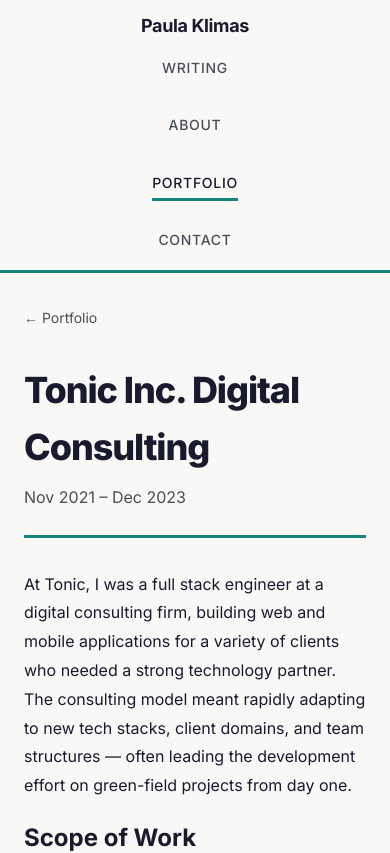
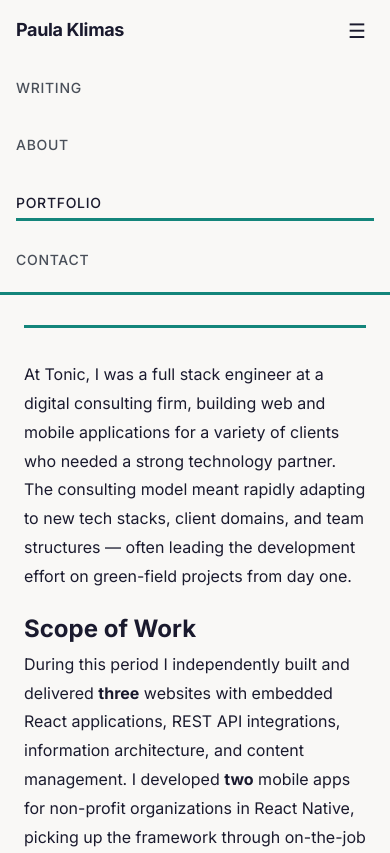
Before and after one commit to pkgoesdigital/web-waffle, a Next.js app: page /portfolio/tonic in a window 390 px wide. Shown: the top 853 px of the page. Built offline with nearby package versions, Linux system fonts and the light colour scheme.

Commit message:
Replace stacked mobile nav with hamburger menu
Tapping ☰ opens a full-width dropdown; links close the menu on click.

Co-Authored-By: Claude Sonnet 4.6 <noreply@anthropic.com>

```diff
--- a/src/components/Header/Header.module.css
+++ b/src/components/Header/Header.module.css
@@ -7,22 +7,54 @@
   height: var(--header-height);
 }
 
+.menuBtn {
+  display: none;
+}
+
 @media (max-width: 640px) {
-  .header {
-    height: auto;
+  .inner {
+    padding: 0 var(--space-4);
   }
 
-  .inner {
-    flex-direction: column;
-    align-items: flex-start;
-    gap: var(--space-3);
-    padding: var(--space-3) var(--space-4);
+  .menuBtn {
+    display: flex;
+    align-items: center;
+    justify-content: center;
+    background: none;
+    border: none;
+    cursor: pointer;
+    font-size: var(--text-xl);
+    color: var(--color-text);
+    padding: var(--space-2);
+    line-height: 1;
   }
 
   .nav {
+    display: none;
+    position: absolute;
+    top: 100%;
+    left: 0;
+    right: 0;
+    background: var(--color-bg);
+    border-bottom: 3px solid var(--color-border);
     flex-direction: column;
-    gap: var(--space-2);
+    gap: 0;
+    padding: var(--space-3) var(--space-4) var(--space-4);
+    z-index: 99;
+  }
+
+  .navOpen {
+    display: flex;
+  }
+
+  .navLink {
+    padding: var(--space-3) 0;
+    border-bottom: 1px solid var(--color-border);
     width: 100%;
+  }
+
+  .navLink:last-child {
+    border-bottom: none;
   }
 }
 
--- a/src/components/Header/NavLinks.tsx
+++ b/src/components/Header/NavLinks.tsx
@@ -1,5 +1,6 @@
 'use client'
 
+import { useState } from 'react'
 import Link from 'next/link'
 import { usePathname } from 'next/navigation'
 import styles from './Header.module.css'
@@ -13,9 +14,19 @@ const links = [
 
 export default function NavLinks() {
   const pathname = usePathname()
+  const [isOpen, setIsOpen] = useState(false)
 
   return (
-    <nav className={styles.nav}>
+    <>
+      <button
+        className={styles.menuBtn}
+        onClick={() => setIsOpen(!isOpen)}
+        aria-label="Toggle navigation"
+        aria-expanded={isOpen}
+      >
+        {isOpen ? '✕' : '☰'}
+      </button>
+      <nav className={`${styles.nav} ${isOpen ? styles.navOpen : ''}`}>
         {links.map((link) => (
           <Link
             key={link.href}
@@ -23,10 +34,12 @@ export default function NavLinks() {
             className={`${styles.navLink} ${
               pathname.startsWith(link.href) ? styles.active : ''
             }`}
+            onClick={() => setIsOpen(false)}
           >
             {link.label}
           </Link>
         ))}
       </nav>
+    </>
   )
 }
```
Lines whose indentation alone changed are shown as unchanged.
